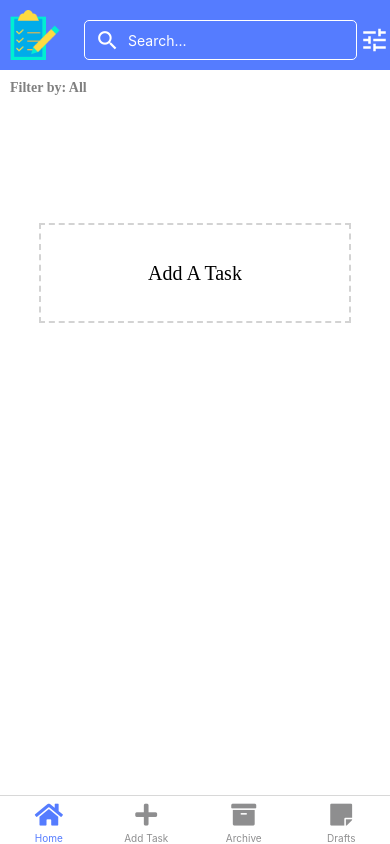
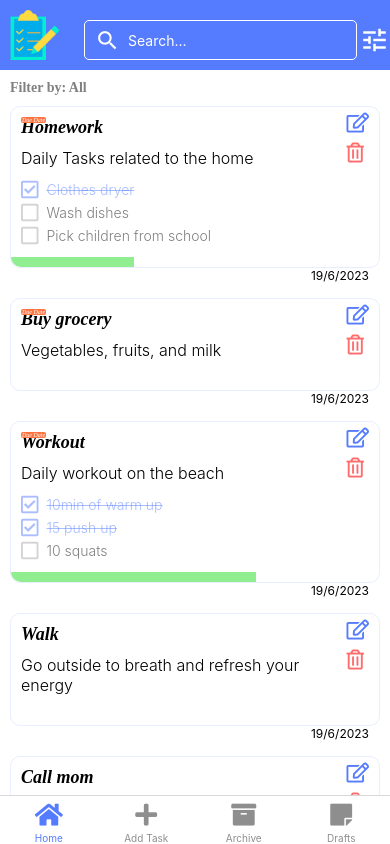
Before and after one commit to HichamBen/task_manager, a React Native app: screen /Home in a window 390 px wide. Built offline with nearby package versions, Linux system fonts and the light colour scheme.

Commit message:
add notifications

```diff
--- a/App.tsx
+++ b/App.tsx
@@ -1,4 +1,4 @@
-import React, {useEffect} from 'react';
+import React, {useLayoutEffect} from 'react';
 import {Keyboard, StatusBar, StyleSheet, Text} from 'react-native';
 import SplashScreen from 'react-native-splash-screen';
 import {NavigationContainer} from '@react-navigation/native';
@@ -34,7 +34,7 @@ const optionsScreen = <T extends keyof RootTabParamList>({
 });
 
 function App(): JSX.Element {
-  useEffect(() => {
+  useLayoutEffect(() => {
     SplashScreen.hide();
     // unfocused the inputs whend keyboard dismissed
     Keyboard.addListener('keyboardDidHide', () => {
--- a/components/CheckItem.tsx
+++ b/components/CheckItem.tsx
@@ -1,38 +1,33 @@
 import {Text, TouchableOpacity, StyleSheet} from 'react-native';
-import React, {useEffect, useState} from 'react';
+import React from 'react';
 import Icon from 'react-native-vector-icons/FontAwesome5';
 
 type CheckItemProps = {
   id: number;
   description: string;
   isChecked: boolean;
-  setCheckedItems: React.Dispatch<React.SetStateAction<Number[]>>;
+  editCheckList: (itemId: number, isChecked: boolean) => void;
 };
 
 function CheckItem({
   id,
   description,
   isChecked,
-  setCheckedItems,
+  editCheckList,
 }: CheckItemProps): JSX.Element {
-  const [checked, setCheked] = useState(false);
-
-  useEffect(() => {
-    if (checked) {
-      setCheckedItems(perv => [...perv, id]);
-    } else {
-      setCheckedItems(prev => prev.filter(item => item !== id));
-    }
-  }, [checked, id, setCheckedItems]);
+  const edit = () => {
+    let checked = isChecked ? false : true;
+    editCheckList(id, checked);
+  };
 
   return (
-    <TouchableOpacity onPress={() => setCheked(!checked)} style={styles.item}>
-      {checked || isChecked ? (
+    <TouchableOpacity onPress={() => edit()} style={styles.item}>
+      {isChecked ? (
         <Icon name="check-square" size={20} color="#557cff80" />
       ) : (
         <Icon name="square" size={20} color="lightgray" />
       )}
-      <Text style={[styles.description, checked && styles.chekedItem]}>
+      <Text style={[styles.description, isChecked && styles.chekedItem]}>
         {description}
       </Text>
     </TouchableOpacity>
--- a/components/Header.tsx
+++ b/components/Header.tsx
@@ -10,6 +10,7 @@ import Icon from 'react-native-vector-icons/MaterialIcons';
 
 const Header = () => {
   const [isFocus, setIsFocus] = useState(false);
+
   return (
     <View style={styles.header}>
       <Image
--- a/components/TaskCard.tsx
+++ b/components/TaskCard.tsx
@@ -1,19 +1,11 @@
 import {View, Text, StyleSheet, TouchableOpacity} from 'react-native';
-import React, {useContext, useEffect, useState} from 'react';
+import React, {memo, useContext} from 'react';
 import Icon from 'react-native-vector-icons/FontAwesome5';
 import CheckItem from './CheckItem';
-import {CheklistProps, TaskContext} from '../context/TaskContext';
+import {TaskContext, TaskProps} from '../context/TaskContext';
 import ProgressBar from './ProgressBar';
 import {useNavigation} from '@react-navigation/native';
 import {RootTabScreenProps} from '../navigation/types';
-
-type TaskCardProps = {
-  taskId: string;
-  title: string | undefined;
-  description: string | undefined;
-  checkList?: CheklistProps[];
-  dueTime?: string[];
-};
 
 function TaskCard({
   taskId,
@@ -21,11 +13,10 @@ function TaskCard({
   dueTime,
   description,
   checkList,
-}: TaskCardProps): JSX.Element {
+}: TaskProps): JSX.Element {
   const navigation =
     useNavigation<RootTabScreenProps<'CreateTask'>['navigation']>();
   const {dispatch} = useContext(TaskContext);
-  const [checkedItems, setCheckedItems] = useState<Number[]>([]);
 
   const deleteATask = (id: string) => {
     dispatch({
@@ -38,23 +29,20 @@ function TaskCard({
     });
   };
 
-  useEffect(() => {
+  const editCheckList = (itemId: number, isChecked: boolean) => {
     dispatch({
       type: 'EDIT_TASK',
       payload: {
         taskId,
         checkList: checkList?.map(item => {
-          if (checkedItems.includes(item.checkListItemId)) {
-            item.isChecked = true;
-          } else {
-            item.isChecked = false;
+          if (item.checkListItemId === itemId) {
+            item.isChecked = isChecked;
           }
           return item;
         }),
       },
     });
-    // eslint-disable-next-line react-hooks/exhaustive-deps
-  }, [checkedItems, dispatch, taskId]);
+  };
 
   return (
     <View style={styles.card}>
@@ -72,7 +60,7 @@ function TaskCard({
             id={item.checkListItemId}
             description={item.content}
             isChecked={item.isChecked}
-            setCheckedItems={setCheckedItems}
+            editCheckList={editCheckList}
           />
         ))}
 
@@ -161,4 +149,4 @@ const styles = StyleSheet.create({
   },
 });
 
-export default TaskCard;
+export default memo(TaskCard);
--- /dev/null
+++ b/components/tasks.tsx
@@ -0,0 +1,90 @@
+export const data = [
+  {
+    taskId: 'abcd',
+    title: 'Homework',
+    description: 'Daily Tasks related to the home',
+
+    dueTime: ['11', '30'],
+    checkList: [
+      {
+        checkListItemId: 0,
+        content: 'Clothes dryer',
+        isChecked: true,
+      },
+      {
+        checkListItemId: 1,
+        content: 'Wash dishes',
+        isChecked: false,
+      },
+      {
+        checkListItemId: 2,
+        content: 'Pick children from school',
+        isChecked: false,
+      },
+    ],
+  },
+  {
+    taskId: 'bcde',
+    title: 'Buy grocery',
+    description: 'Vegetables, fruits, and milk',
+    dueTime: ['09', '10'],
+  },
+  {
+    taskId: 'cdef',
+    title: 'Workout',
+    description: 'Daily workout on the beach',
+
+    dueTime: ['07', '30'],
+    checkList: [
+      {
+        checkListItemId: 0,
+        content: '10min of warm up',
+        isChecked: true,
+      },
+      {
+        checkListItemId: 1,
+        content: '15 push up',
+        isChecked: true,
+      },
+      {
+        checkListItemId: 2,
+        content: '10 squats',
+        isChecked: false,
+      },
+    ],
+  },
+  {
+    taskId: 'defg',
+    title: 'Walk',
+    description: 'Go outside to breath and refresh your energy',
+  },
+  {
+    taskId: 'efgh',
+    title: 'Call mom',
+    description: 'Check up on the family',
+  },
+  {
+    taskId: 'fghi',
+    title: 'Prepare Dinner',
+    description: 'Cook meat Tajin with Barqoq',
+
+    dueTime: ['19', '40'],
+    checkList: [
+      {
+        checkListItemId: 0,
+        content: 'Cock meat with onions',
+        isChecked: true,
+      },
+      {
+        checkListItemId: 1,
+        content: 'Prepare Barqoq with sugar',
+        isChecked: false,
+      },
+      {
+        checkListItemId: 2,
+        content: 'Cock them all in Tajin',
+        isChecked: false,
+      },
+    ],
+  },
+];
--- a/context/TaskContext.tsx
+++ b/context/TaskContext.tsx
@@ -1,4 +1,5 @@
 import React, {ReactNode, useReducer} from 'react';
+import {data} from '../components/tasks';
 
 export type CheklistProps = {
   checkListItemId: number;
@@ -6,7 +7,7 @@ export type CheklistProps = {
   isChecked: boolean;
 };
 
-type TaskProps = {
+export type TaskProps = {
   taskId: string;
   title?: string;
   description?: string;
@@ -31,7 +32,7 @@ type TaskContextProps = {
 };
 
 const initialState = {
-  tasks: [],
+  tasks: data,
 };
 
 function reducer(state: {tasks: TaskProps[]}, action: TaskActionProps) {
--- a/navigation/types.tsx
+++ b/navigation/types.tsx
@@ -2,7 +2,7 @@ import {BottomTabScreenProps} from '@react-navigation/bottom-tabs';
 
 export type RootTabParamList = {
   Home: undefined;
-  CreateTask: {taskId?: string; isEdit?: boolean};
+  CreateTask: {taskId: string; isEdit: boolean} | undefined;
   Archive: undefined;
   Drafts: {taskId: string} | undefined;
 };
--- a/package.json
+++ b/package.json
@@ -10,9 +10,9 @@
     "test": "jest"
   },
   "dependencies": {
+    "@notifee/react-native": "^7.8.0",
     "@react-navigation/bottom-tabs": "^6.5.7",
     "@react-navigation/native": "^6.1.6",
-    "@react-navigation/native-stack": "^6.9.12",
     "react": "18.2.0",
     "react-native": "0.71.6",
     "react-native-safe-area-context": "^4.5.3",
--- a/screens/CreateTask.tsx
+++ b/screens/CreateTask.tsx
@@ -10,6 +10,7 @@ import {
   TouchableOpacity,
   View,
 } from 'react-native';
+import notifee from '@notifee/react-native';
 import Icon from 'react-native-vector-icons/FontAwesome5';
 import TimePickerModal from '../components/TimePickerModal';
 import {CheklistProps, TaskContext} from '../context/TaskContext';
@@ -40,9 +41,8 @@ function CreateTask(): JSX.Element {
   const {state, dispatch} = useContext(TaskContext);
 
   // fill task form to edited;
-  console.log(route.params);
   useEffect(() => {
-    if (route.params.isEdit) {
+    if (route.params?.isEdit) {
       let task = state.tasks.find(item => item.taskId === route.params?.taskId);
       setTitle(task?.title);
       setDescription(task?.description);
@@ -58,7 +58,7 @@ function CreateTask(): JSX.Element {
     }
 
     return () => {
-      navigation.setParams({taskId: undefined, isEdit: undefined});
+      navigation.setParams({taskId: '', isEdit: false});
     };
     // eslint-disable-next-line react-hooks/exhaustive-deps
   }, []);
@@ -84,7 +84,7 @@ function CreateTask(): JSX.Element {
     setCheckList(prev => prev?.filter(item => item.checkListItemId !== itemId));
   };
 
-  const saveATask = () => {
+  const saveATask = async () => {
     if (!title || !description) {
       return Alert.alert(
         'Requirement!',
@@ -114,6 +114,30 @@ function CreateTask(): JSX.Element {
     setDueTime(undefined);
     setCheckListItems([]);
     setCheckList([]);
+
+    // create notification;
+    // Request permissions (required for iOS)
+    await notifee.requestPermission();
+
+    // Create a channel (required for Android)
+    const channelId = await notifee.createChannel({
+      id: 'default',
+      name: 'Default Channel',
+    });
+
+    // Display a notification
+    await notifee.displayNotification({
+      title: 'Notification Title',
+      body: 'Main body content of the notification',
+      android: {
+        channelId,
+        //smallIcon: 'name-of-a-small-icon', // optional, defaults to 'ic_launcher'.
+        // pressAction is needed if you want the notification to open the app when pressed
+        pressAction: {
+          id: 'default',
+        },
+      },
+    });
 
     navigation.jumpTo('Home');
   };
```
Also changed, not shown: index.js (line endings or trailing spaces), 3 other files (tests, documents, lock files or other folders).
